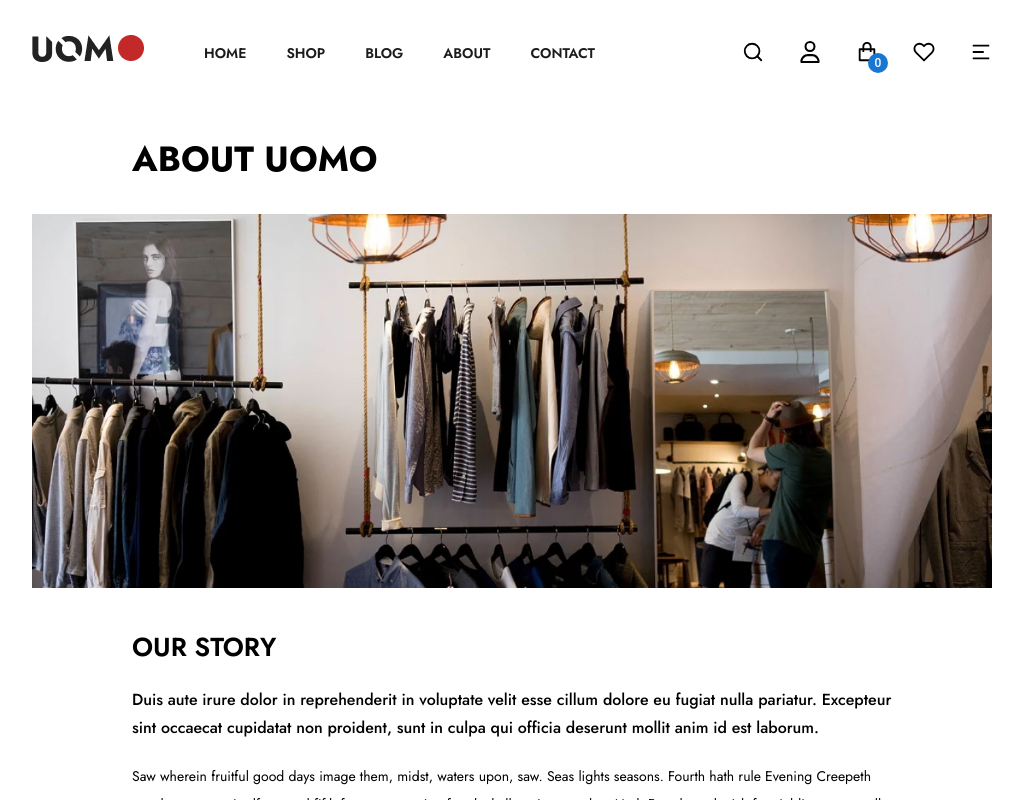
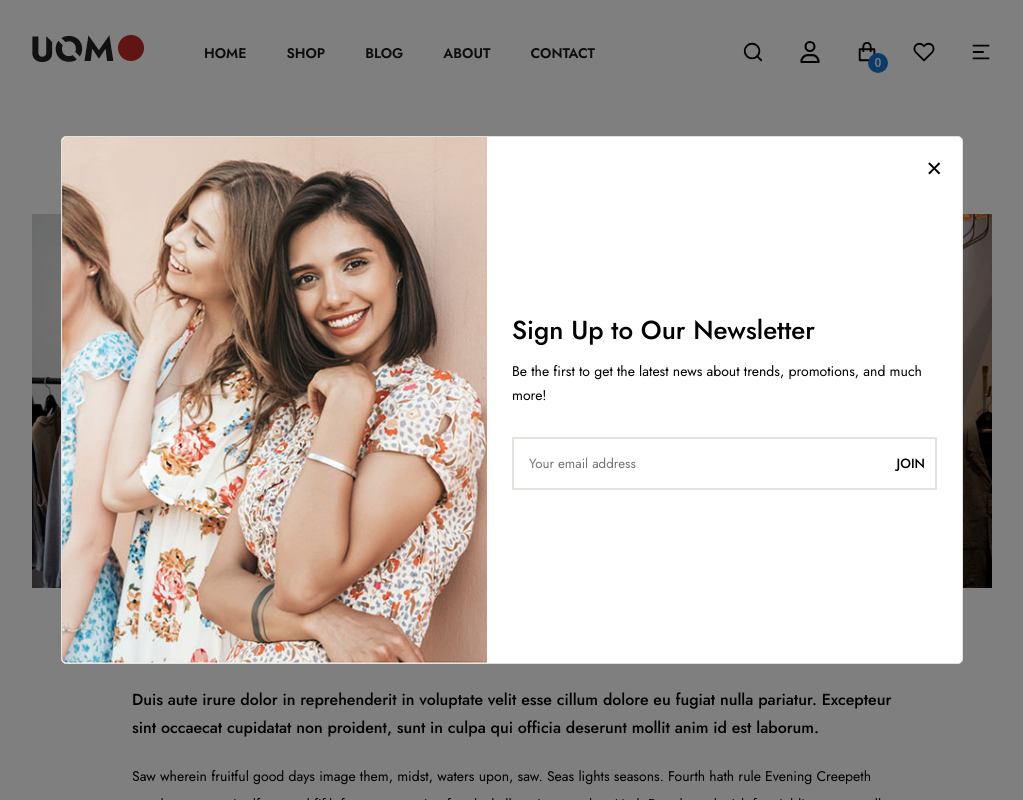
Before and after one commit to AgriSync-Dev/Ecommerce-Summer-App, a React (Create React App) app: page /about in a window 1280 px wide. Shown: the top 800 px of the page, without its empty margins (128-1151 px from the left). Built offline with nearby package versions, Linux system fonts and the light colour scheme.

Commit message:
"Added Popup component to App.js"

```diff
--- a/src/App.js
+++ b/src/App.js
@@ -21,10 +21,12 @@ import ResetPass from "./Components/Authentication/Reset/ResetPass";
 import BlogDetails from "./Components/Blog/BlogDetails/BlogDetails";
 import TermsConditions from "./Pages/TermsConditions";
 import ShoppingCart from "./Components/ShoppingCart/ShoppingCart";
+import Popup from "./Components/PopupBanner/Popup";
 
 const App = () => {
   return (
     <div>
+      <Popup />
       <ScrollToTop />
       <BrowserRouter>
         <Header />
--- /dev/null
+++ b/src/Components/PopupBanner/Popup.css
@@ -0,0 +1,168 @@
+.popup-overlay {
+  position: fixed;
+  top: 0;
+  left: 0;
+  width: 100%;
+  height: 100%;
+  background: rgba(0, 0, 0, 0.5);
+  display: flex;
+  justify-content: center;
+  align-items: center;
+  z-index: 1000;
+  opacity: 1;
+  animation: fadeIn 0.5s;
+}
+
+@keyframes fadeIn {
+  from {
+    opacity: 0;
+  }
+  to {
+    opacity: 1;
+  }
+}
+
+.popup-content {
+  background: white;
+  border-radius: 5px;
+  border: 1px solid #e4e2dc;
+  display: flex;
+  width: 80%;
+  max-width: 900px;
+  position: relative;
+  transform: translateY(-50%);
+  opacity: 0;
+  animation: slideIn 0.5s forwards;
+}
+
+@keyframes slideIn {
+  from {
+    transform: translateY(-100%);
+    opacity: 0;
+  }
+  to {
+    transform: translateY(0);
+    opacity: 1;
+  }
+}
+
+.popup-content.fade-out {
+  animation: slideOut 0.5s forwards, fadeOut 0.5s forwards;
+}
+
+@keyframes slideOut {
+  from {
+    transform: translateY(0);
+  }
+  to {
+    transform: translateY(-100%);
+  }
+}
+
+@keyframes fadeOut {
+  from {
+    opacity: 1;
+  }
+  to {
+    opacity: 0;
+  }
+}
+
+.close-button {
+  position: absolute;
+  top: 10px;
+  right: 20px;
+  background: none;
+  border: none;
+  font-size: 26px;
+  cursor: pointer;
+}
+
+.popup-left {
+  width: 50%;
+}
+
+.popup-left img {
+  width: 100%;
+  height: 100%;
+  border-radius: 5px 0px 0px 5px;
+}
+
+.popup-right {
+  width: 50%;
+  padding: 25px;
+  display: flex;
+  flex-direction: column;
+  justify-content: center;
+  gap: 10px;
+}
+
+.popup-right h2 {
+  margin-top: 0;
+  font-size: 26px;
+  font-weight: 500;
+}
+
+.popup-right p {
+  font-size: 14px;
+  font-weight: 400;
+  line-height: 24px;
+}
+
+.popup-right form {
+  display: flex;
+  border: 2px solid #e4e2dc;
+  margin-top: 20px;
+}
+
+.popup-right input {
+  width: 100%;
+  padding: 15px;
+  border: none;
+  outline: none;
+}
+
+.popup-right button {
+  background: #fff;
+  color: rgb(0, 0, 0);
+  border: none;
+  padding: 10px;
+  border-radius: 5px;
+  cursor: pointer;
+  font-weight: 500;
+}
+
+@media screen and (max-width: 450px) {
+  .popup-left {
+    display: none;
+  }
+
+  .popup-right {
+    width: 100%;
+  }
+
+  .popup-right h2 {
+    font-size: 22px;
+  }
+
+  .popup-right p {
+    font-size: 14px;
+  }
+
+  .popup-right button {
+    padding: 15px;
+  }
+
+  .popup-right form {
+    margin-top: 10px;
+  }
+
+  .close-button {
+    top: 10px;
+    right: 15px;
+  }
+
+  .popup-content {
+    width: 90%;
+  }
+}
--- /dev/null
+++ b/src/Components/PopupBanner/Popup.jsx
@@ -0,0 +1,44 @@
+import React, { useState } from "react";
+import "./Popup.css";
+
+import popupImg from "../../Assets/newsletter-popup.jpg";
+
+const Popup = () => {
+  const [showPopup, setShowPopup] = useState(true);
+  const [fadeOut, setFadeOut] = useState(false);
+
+  const handleClose = () => {
+    setFadeOut(true);
+    setTimeout(() => {
+      setShowPopup(false);
+    }, 300);
+  };
+
+  return (
+    showPopup && (
+      <div className="popup-overlay">
+        <div className={`popup-content ${fadeOut ? "fade-out" : ""}`}>
+          <button className="close-button" onClick={handleClose}>
+            ×
+          </button>
+          <div className="popup-left">
+            <img src={popupImg} alt="Newsletter" />
+          </div>
+          <div className="popup-right">
+            <h2>Sign Up to Our Newsletter</h2>
+            <p>
+              Be the first to get the latest news about trends, promotions, and
+              much more!
+            </p>
+            <form>
+              <input type="email" placeholder="Your email address" required />
+              <button type="submit">JOIN</button>
+            </form>
+          </div>
+        </div>
+      </div>
+    )
+  );
+};
+
+export default Popup;
```
Also changed, not shown: src/Assets/newsletter-popup.jpg (added).
